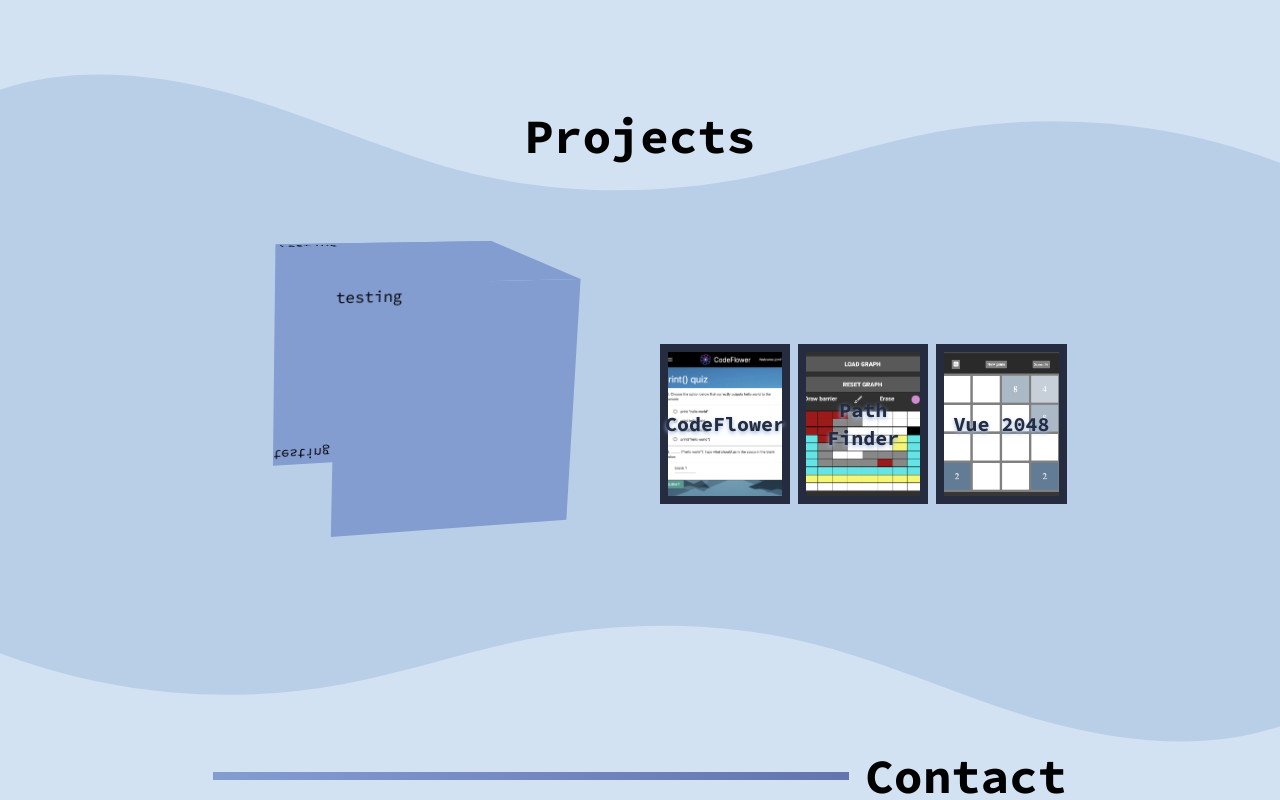
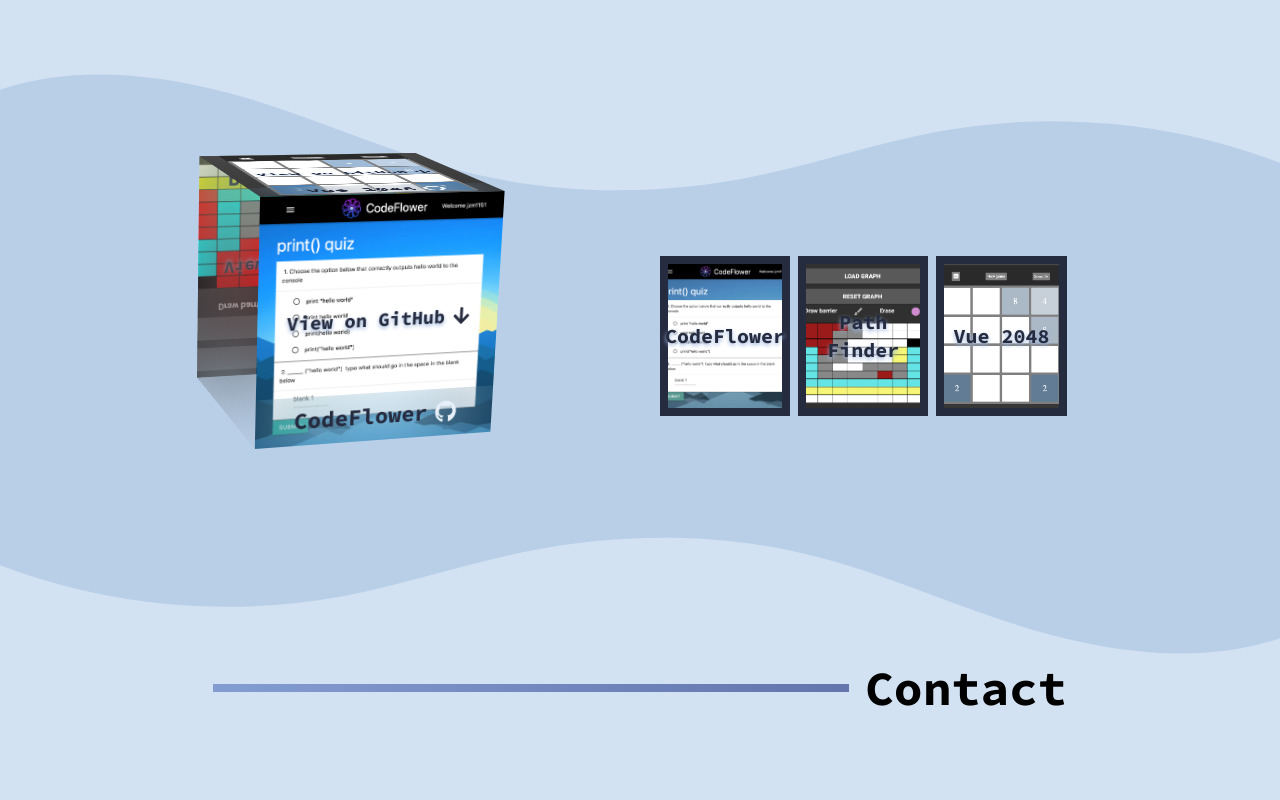
Before and after one commit to jzm1151/portfolio, a React (Vite) app: page / in a window 1280 px wide. Shown: the part 1372-2172 px from the top of the page. After the commit the page ends 2084 px from the top, so only its background shows below. Built offline with nearby package versions, Linux system fonts and the light colour scheme.

Commit message:
testing without margin on the cube

```diff
--- a/src/Components/Sections/ProjectsSection/ProjectSection/ProjectSection.tsx
+++ b/src/Components/Sections/ProjectsSection/ProjectSection/ProjectSection.tsx
@@ -1,5 +1,5 @@
-// import { FaGithub } from "react-icons/fa";
-// import { FaArrowDown } from 'react-icons/fa';
+import { FaGithub } from "react-icons/fa";
+import { FaArrowDown } from 'react-icons/fa';
 
 export interface ProjectSectionProps {
     title: string,
@@ -10,24 +10,23 @@
 
 function ProjectSection(props: {project:ProjectSectionProps, index:number}) {
     return (
-        <div className={'cube-face-image image-' + props.index + ' h-64 w-64'}>
-            <div className='bg-gray-blue-500 h-64 w-64'>
-                {/* <img className="object-cover h-full w-full absolute top-0" src={props.project.img} alt={props.project.alt} />
+        <div className={'cube-face-image image-' + props.index + ' h-full w-full'}>
+            <div className='h-full w-full relative'>
+                <img className="object-cover h-full w-full absolute top-0" src={props.project.img} alt={props.project.alt} />
                 <div className={'absolute top-0 w-full h-full z-5 flex justify-center items-center gap-2 text-gray-blue-950 font-bold text-xl'}>
                     <p className='text-shadow shadow-gray-blue-400'>View on GitHub</p>
                     <div>
                         <FaArrowDown />
                     </div>
-                </div> */}
-                testing
-                {/* <div className='absolute bottom-0 w-full h-1/5 z-10 flex justify-center items-center text-gray-blue-950 font-bold text-2xl backdrop-blur-2xl'>
+                </div>
+                <div className='absolute bottom-0 w-full h-1/5 z-10 flex justify-center items-center text-gray-blue-950 font-bold text-2xl backdrop-blur-2xl'>
                     <a className='flex justify-center items-center gap-2' href={props.project.githubHref} target='_blank'>
                         <div>{props.project.title}</div>
                         <div className='text-gray-blue-100'>
                             <FaGithub />
                         </div>
                     </a>
-                </div> */}
+                </div>
             </div>
         </div>
     )
--- a/src/Components/Sections/ProjectsSection/ProjectsSection.tsx
+++ b/src/Components/Sections/ProjectsSection/ProjectsSection.tsx
@@ -23,18 +23,18 @@
             <div className='bg-gray-blue-300'>
                 <div>
                     <div className='grid grid-cols-2 ml-5 mr-5 gap-4 md:gap-10 md:grid-cols-2 md:mx-auto md:w-11/12 lg:w-9/12 xl:w-8/12'>
-                        <div className='col-span-2 font-bold text-3xl md:text-4xl lg:text-5xl'>
+                        {/* <div className='col-span-2 font-bold text-3xl md:text-4xl lg:text-5xl'>
                             <div className='w-full flex justify-center -translate-y-20'>
                                 <h2>Projects</h2>
                             </div>
-                        </div>
-                        <div className="col-span-2 md:col-span-1 mx-auto cube-container">
+                        </div> */}
+                        <div className="col-span-2 md:col-span-1 cube-container">
                             <div className={'cube ' + cubePos}>
                                 {props.projectsArr.map((project, index) => {
                                     return (
                                         project ?
                                         <ProjectSection key={index+1} project={project} index={index+1} /> :
-                                        <div key={index+1} className={'cube-face-image image-' + (index+1) + ' h-64 w-64'}></div>
+                                        <div key={index+1} className={'cube-face-image image-' + (index+1) + ' backdrop-blur-2xl h-full w-full'}></div>
                                     )
                                 })}
                             </div>
```
